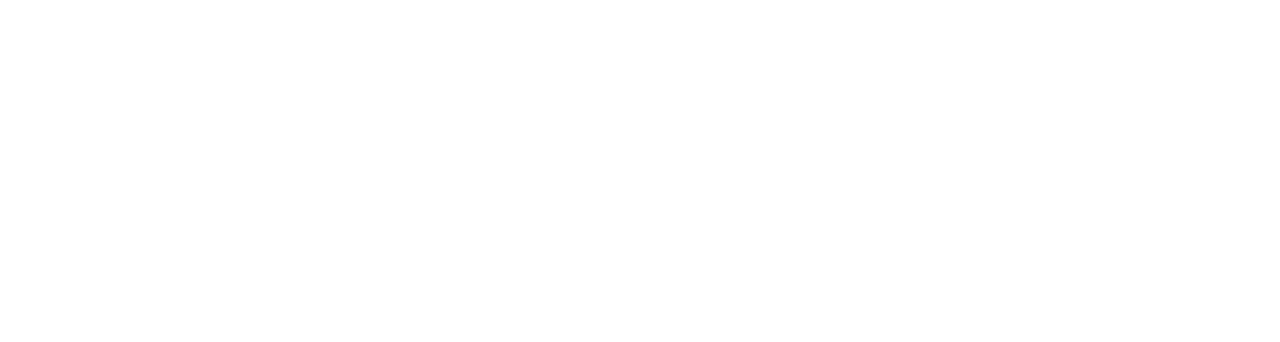
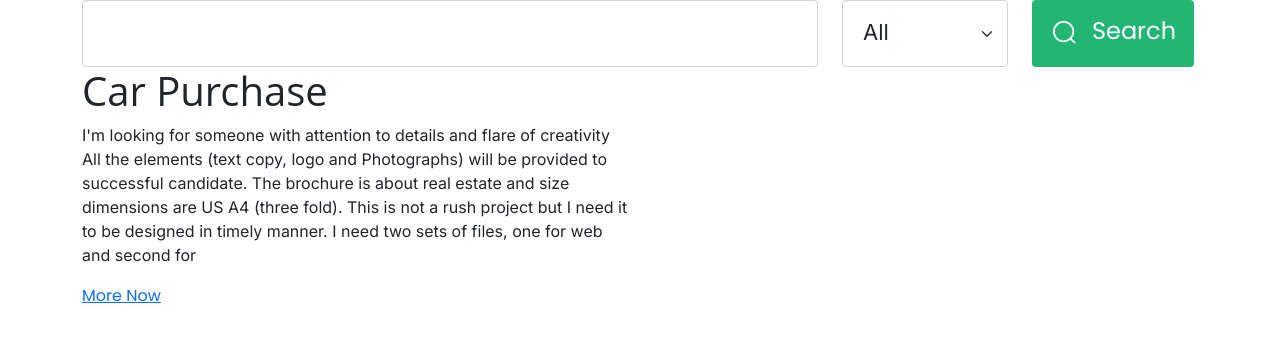
Before and after one commit to nayeem07007/car-html, a website built with webpack: page index.html in a window 1280 px wide. Built offline with nearby package versions, Linux system fonts and the light colour scheme; a web font is replaced by a local one.

Commit message:
Add search form ,banner content
Search form, banner content

```diff
--- a/assets/css/script.css
+++ b/assets/css/script.css
@@ -54,3 +54,42 @@
   --bs-body-color: #212529;
   --bs-body-bg: #fff;
 }
+
+:root {
+  --bs-primary: #22B573;
+  --bs-primary-rgb: 34, 181, 115;
+  --bs-secondary: #6c757d;
+  --bs-secondary-rgb:108, 117, 125;
+  --link-font-family:"Poppins", sans-serif;
+  --heading-font-familly: "Open Sans", sans-serif;
+  --body-font-family: "Inter", sans-serif;
+}
+
+body {
+  font-family: var(--body-font-family);
+}
+
+h1, h2, h3, h4, h5, h6 {
+  font-family: var(--heading-font-familly);
+}
+
+a, input[type=button], button {
+  font-family: var(--link-font-family);
+}
+
+.search-from-select {
+  font-size: 22px;
+  padding: 15px 17px 17px 20px;
+  font-weight: 400;
+}
+
+.btn-car-listing {
+  font-size: 24px;
+  padding: 12px 17px 17px 20px;
+  font-weight: 400;
+}
+
+.btn-car-listing img {
+  width: 22.52px;
+  margin-right: 10px;
+}
--- a/assets/src/components/_default.scss
+++ b/assets/src/components/_default.scss
@@ -0,0 +1,23 @@
+body{
+font-family: var(--body-font-family);
+}
+h1, h2, h3, h4, h5, h6{
+    font-family: var( --heading-font-familly);
+}
+a, input[type="button"], button {
+    font-family: var( --link-font-family);
+}
+.search-from-select{
+    font-size: 22px;
+    padding: 15px 17px 17px 20px;
+    font-weight: 400;
+}
+.btn-car-listing{
+    font-size: 24px;
+    padding: 12px 17px 17px 20px;
+    font-weight: 400;
+}
+.btn-car-listing img{
+    width: 22.52px;
+    margin-right: 10px;
+}
--- a/assets/src/components/_root.scss
+++ b/assets/src/components/_root.scss
@@ -0,0 +1,9 @@
+:root{
+    --bs-primary: #22B573;
+    --bs-primary-rgb: 34, 181, 115;
+    --bs-secondary: #6c757d;
+    --bs-secondary-rgb:108, 117, 125;
+    --link-font-family:'Poppins', sans-serif;
+    --heading-font-familly: 'Open Sans', sans-serif;
+    --body-font-family: 'Inter', sans-serif;
+}
--- a/index.html
+++ b/index.html
@@ -5,8 +5,47 @@
     <meta http-equiv="X-UA-Compatible" content="IE=edge">
     <meta name="viewport" content="width=device-width, initial-scale=1.0">
     <title>Document</title>
+    <link rel="preconnect" href="https://fonts.googleapis.com">
+    <link rel="preconnect" href="https://fonts.gstatic.com" crossorigin>
+    <link href="https://fonts.googleapis.com/css2?family=Inter:wght@300;400&family=Open +Sans:wght@400;700&family=Poppins:wght@400;500;600;700&display=swap" rel="stylesheet">
+    <link rel="stylesheet" href="assets/css/bootstrap.css">
+    <link rel="stylesheet" href="assets/css/script.css">
 </head>
 <body>
+   <div class="container">
+       <div class="search-from">
+            <div class="row">
+                <div class="form-group col-md-8">
+                    <input type="text" class="form-control search-from-select" id="inputCity">
+                  </div>
+                  <div class="form-group col-md-2">
+                    <select class="form-select search-from-select" aria-label="Default select example">
+                        <option selected>All</option>
+                        <option value="1">One</option>
+                        <option value="2">Two</option>
+                        <option value="3">Three</option>
+                      </select>
+                  </div>
+                <div class="col-md-2">
+                    <button type="submit" class="btn bg-primary btn-car-listing text-white"> <img src="/assets/img/search.svg" alt=""> Search</button>
+                </div>
+            </div>
+       </div>
+       <!-- seach form part end -->
+       <!-- banner part start -->
+       <div class="row">
+           <div class="col-sm-6">
+               <h1>
+                   <span>Car</span>
+                    Purchase
+             </h1>
+             <p>I'm looking for someone with attention to details and flare of creativity All the elements (text copy, logo and Photographs) will be provided to successful candidate. The brochure is about real estate and size dimensions are US A4 (three fold). This is not a rush project but I need it to be designed in timely manner. I need two sets of files, one for web and second for</p>
+             <a href="#">More Now</a>
+             </div>
+           <div class="col-sm-6"></div>
+       </div>
+        <!-- banner part end -->
 
+   </div>
 </body>
 </html>
```
Also changed, not shown: assets/img/search.svg (added), 1 other file.
